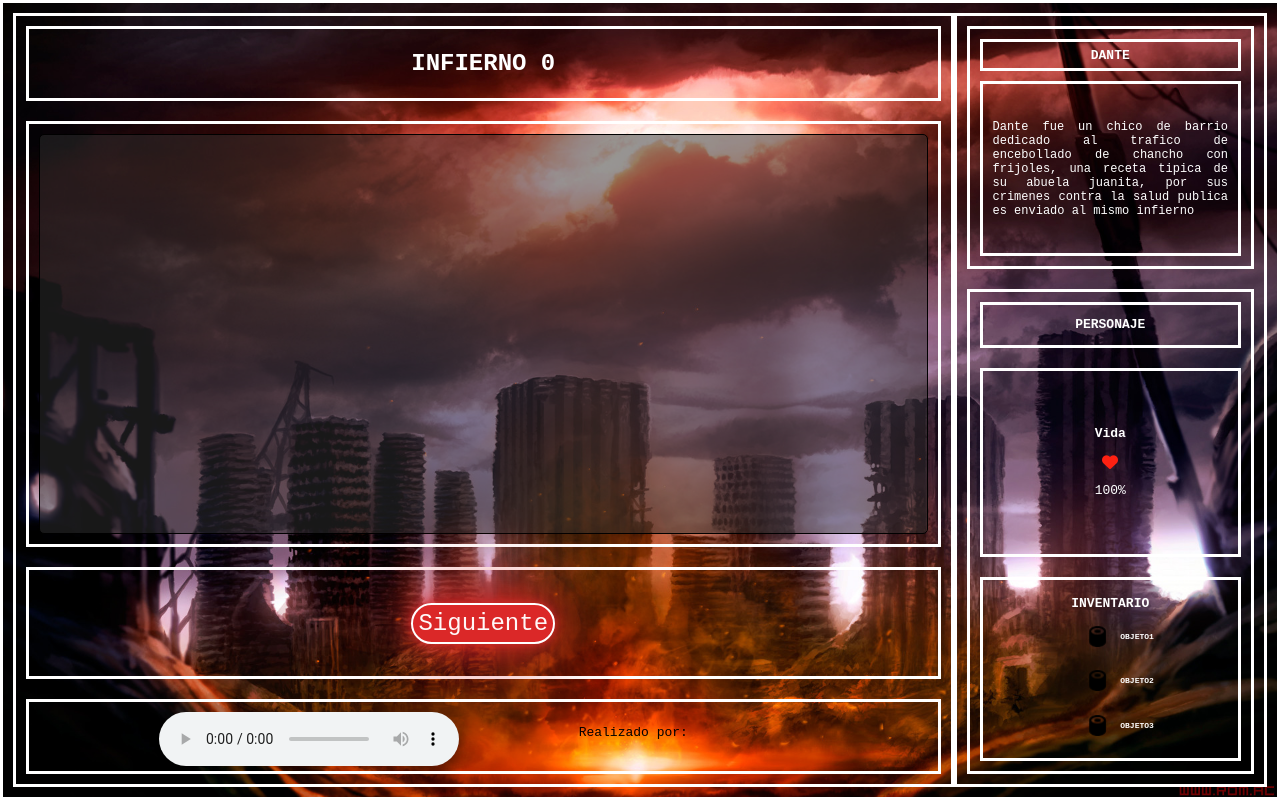
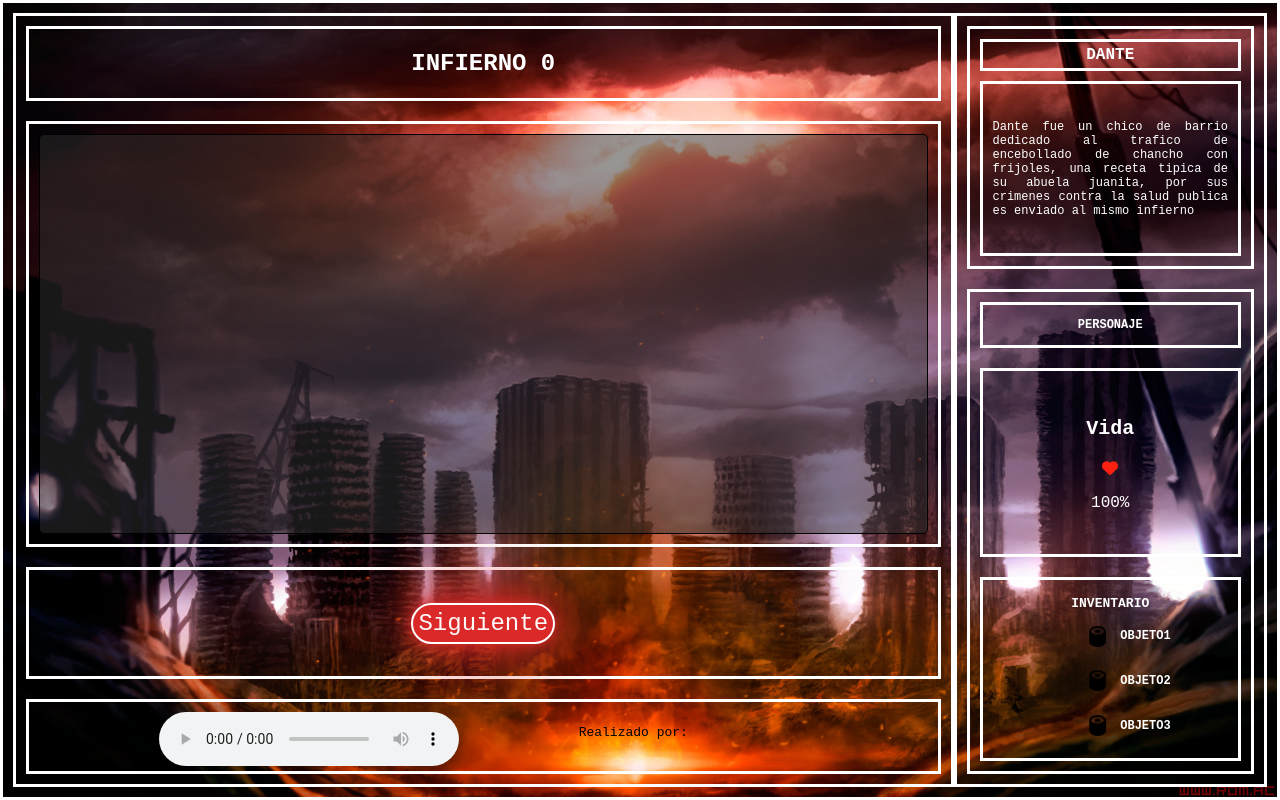
Before and after one commit to MiguelCriollo/TestPOOgithub, a website with bundled scripts: page PagesBase/prologo.html in a window 1280 px wide. Built offline with nearby package versions, Linux system fonts and the light colour scheme.

Commit message:
Styles Change

```diff
--- a/PagesBase/estilos.css
+++ b/PagesBase/estilos.css
@@ -103,7 +103,7 @@ body {
 
     }
         #bodyPlayer-namePlayer p{
-            font-size: 100%;
+            font-size: 2vh;
             color: white;
             font-weight: bold; /* Negrita */
             text-transform: uppercase;
@@ -137,7 +137,7 @@ body {
                 font-weight: bold; /* Negrita */
                 text-transform: uppercase; /* Mayúsculas */
                 color: white;
-                font-size: 100%;
+                font-size: 1.5vh;
             }
 
         #bodyPlayer-life{
@@ -146,13 +146,13 @@ body {
             justify-content: center;
             flex-direction: column;
         }
-            #bodyPlayer-life h3{
+            #bodyPlayer-life-title h3{
                 color: white;
-                font-size: 100%;
+                font-size: 2.5vh;
             }
-            #bodyPlayer-life p{
+            #bodyPlayer-life-percentage p{
                 color: white;
-                font-size: 100%;
+                font-size: 2vh;
             }
 
         #bodyPlayer-inventory{
@@ -207,7 +207,7 @@ body {
             }
 
                 #obj1Texto p{
-                    font-size: 1vh;
+                    font-size: 1.5vh;
                     font-weight: bold; /* Negrita */
                     text-transform: uppercase; /* Mayúsculas */
                     color: white;
@@ -229,7 +229,7 @@ body {
                 justify-content: left;
             }
                 #obj2Texto p{
-                    font-size: 1vh;
+                    font-size: 1.5vh;
                     font-weight: bold; /* Negrita */
                     text-transform: uppercase; /* Mayúsculas */
                     color: white;
@@ -249,7 +249,7 @@ body {
                 justify-content: left;
             }
                 #obj3Texto p{
-                    font-size: 1vh;
+                    font-size: 1.5vh;
                     font-weight: bold; /* Negrita */
                     text-transform: uppercase; /* Mayúsculas */
                     color: white;
--- a/PagesBase/prologo.html
+++ b/PagesBase/prologo.html
@@ -64,9 +64,16 @@
                 </div>
 
                 <div id="bodyPlayer-life" class="mostrarBorde">
+                    <div id="bodyPlayer-life-title">
                         <h3>Vida</h3>
+                    </div>
+                    <div id="bodyPlayer-life-heart">
                         <i  class="fa-solid fa-heart fa-beat" style="color: #fd2112;"></i>
+
+                    </div>
+                    <div id="bodyPlayer-life-percentage">
                         <p>100%</p>
+                    </div>
                 </div>
 
                 <div id="bodyPlayer-inventory" class="mostrarBorde">
```
